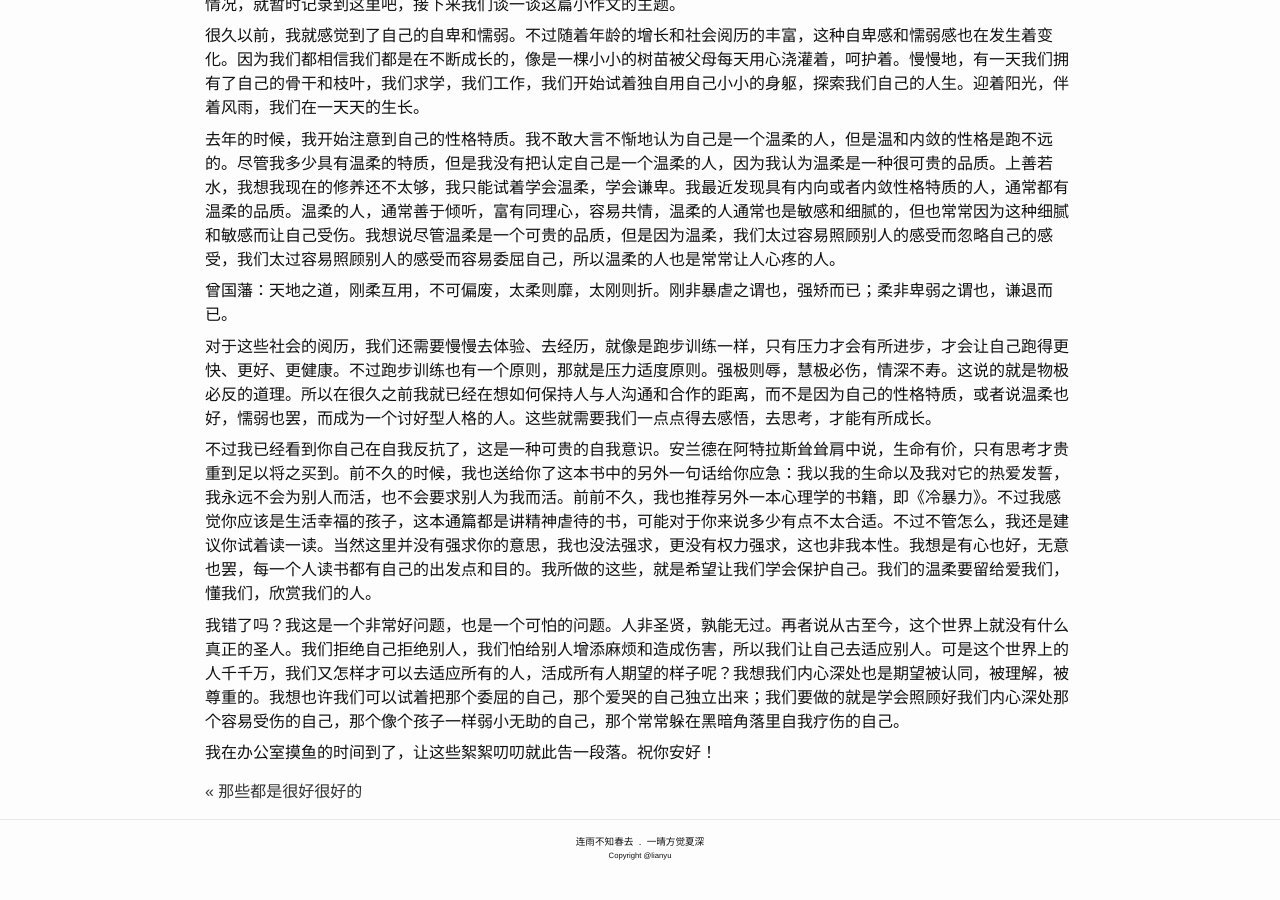
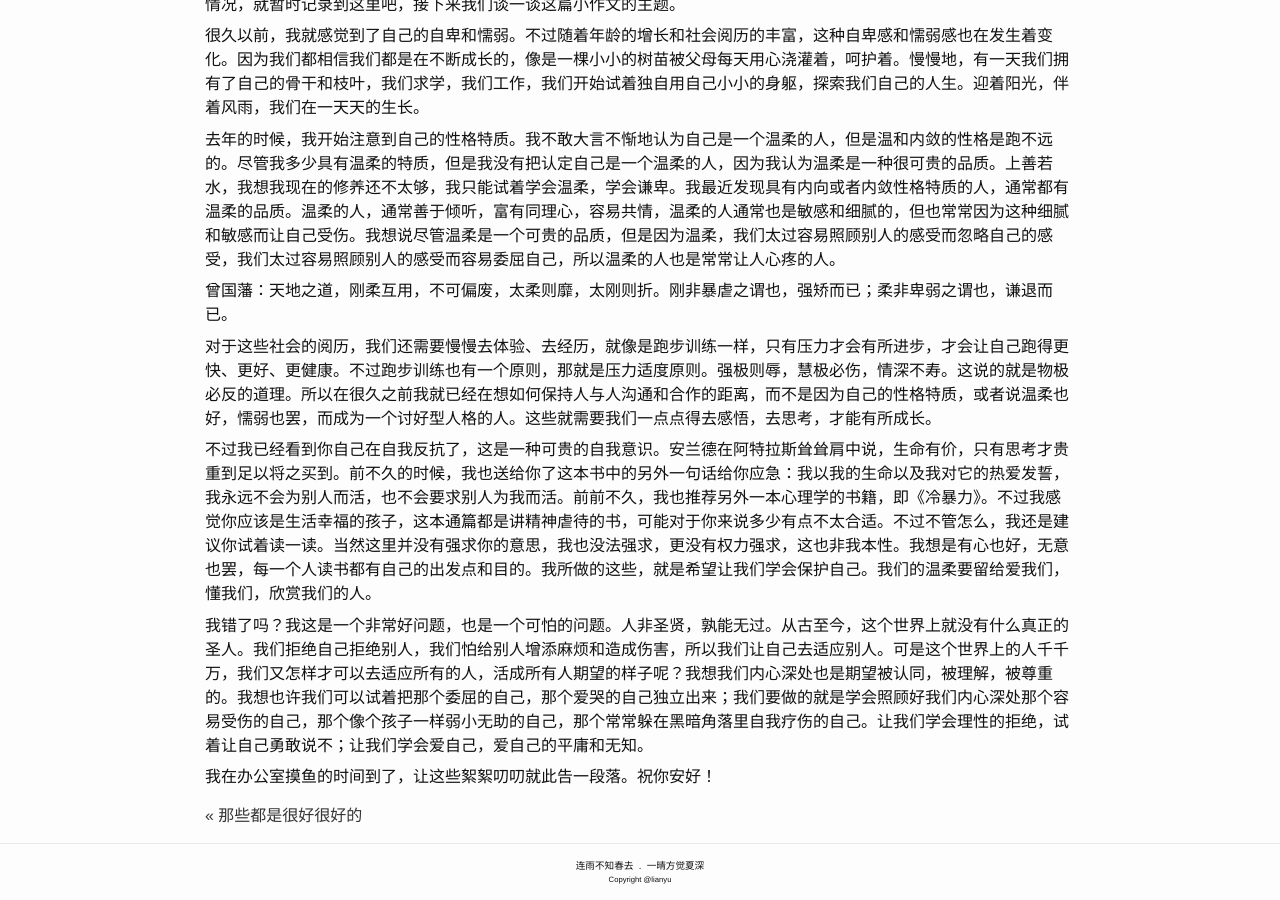
Before and after one commit to lianyu1115/lianyu, a Jekyll site: the page built from _essays/2021-03-17-理性的温柔.md, in a window 1280 px wide and 900 px high, scrolled down 633 px. Built offline with Jekyll 4.4.1, drawn with Linux system fonts in a browser that asks for light colours; before the commit the page ends 1509 px from its top, so only the background shows below that.

Commit message:
Update 2021-03-17-理性的温柔.md

```diff
--- a/_essays/2021-03-17-理性的温柔.md
+++ b/_essays/2021-03-17-理性的温柔.md
@@ -31,6 +31,6 @@
 
 不过我已经看到你自己在自我反抗了，这是一种可贵的自我意识。安兰德在阿特拉斯耸耸肩中说，生命有价，只有思考才贵重到足以将之买到。前不久的时候，我也送给你了这本书中的另外一句话给你应急：我以我的生命以及我对它的热爱发誓，我永远不会为别人而活，也不会要求别人为我而活。前前不久，我也推荐另外一本心理学的书籍，即《冷暴力》。不过我感觉你应该是生活幸福的孩子，这本通篇都是讲精神虐待的书，可能对于你来说多少有点不太合适。不过不管怎么，我还是建议你试着读一读。当然这里并没有强求你的意思，我也没法强求，更没有权力强求，这也非我本性。我想是有心也好，无意也罢，每一个人读书都有自己的出发点和目的。我所做的这些，就是希望让我们学会保护自己。我们的温柔要留给爱我们，懂我们，欣赏我们的人。
 
-我错了吗？我这是一个非常好问题，也是一个可怕的问题。人非圣贤，孰能无过。再者说从古至今，这个世界上就没有什么真正的圣人。我们拒绝自己拒绝别人，我们怕给别人增添麻烦和造成伤害，所以我们让自己去适应别人。可是这个世界上的人千千万，我们又怎样才可以去适应所有的人，活成所有人期望的样子呢？我想我们内心深处也是期望被认同，被理解，被尊重的。我想也许我们可以试着把那个委屈的自己，那个爱哭的自己独立出来；我们要做的就是学会照顾好我们内心深处那个容易受伤的自己，那个像个孩子一样弱小无助的自己，那个常常躲在黑暗角落里自我疗伤的自己。
+我错了吗？我这是一个非常好问题，也是一个可怕的问题。人非圣贤，孰能无过。从古至今，这个世界上就没有什么真正的圣人。我们拒绝自己拒绝别人，我们怕给别人增添麻烦和造成伤害，所以我们让自己去适应别人。可是这个世界上的人千千万，我们又怎样才可以去适应所有的人，活成所有人期望的样子呢？我想我们内心深处也是期望被认同，被理解，被尊重的。我想也许我们可以试着把那个委屈的自己，那个爱哭的自己独立出来；我们要做的就是学会照顾好我们内心深处那个容易受伤的自己，那个像个孩子一样弱小无助的自己，那个常常躲在黑暗角落里自我疗伤的自己。让我们学会理性的拒绝，试着让自己勇敢说不；让我们学会爱自己，爱自己的平庸和无知。
 
 我在办公室摸鱼的时间到了，让这些絮絮叨叨就此告一段落。祝你安好！
```
